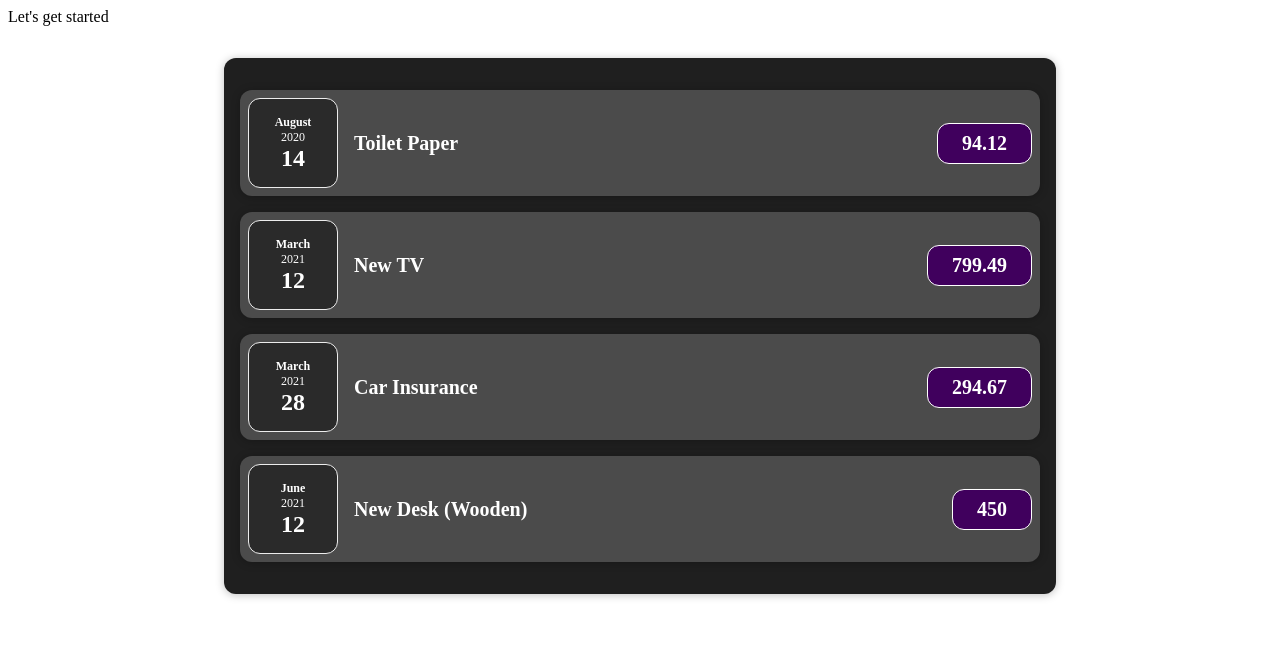
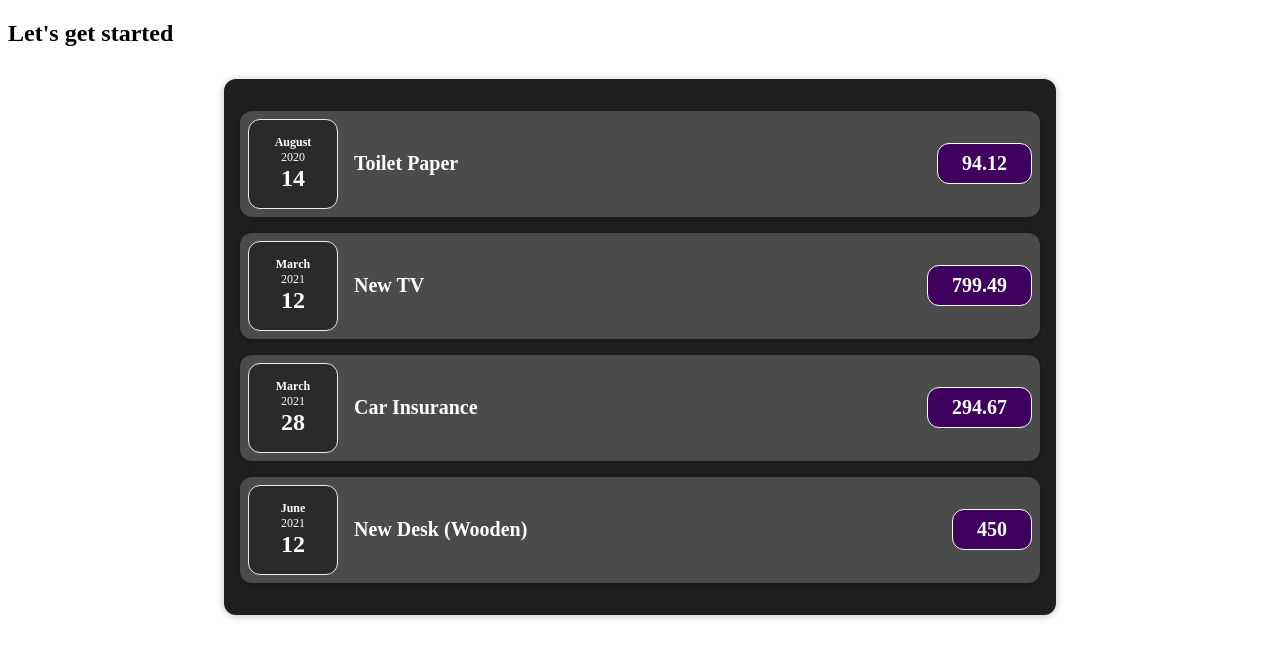
Before and after one commit to Jworboys/React-Practice, a React (Create React App) app in the folder ItemExpenseTracker/: page / in a window 1280 px wide. Shown: the top 658 px of the page. Built offline with nearby package versions, Linux system fonts and the light colour scheme.

Commit message:
Cleaning up file structure and changing fucntions to arrow functions

```diff
--- a/ItemExpenseTracker/src/App.js
+++ b/ItemExpenseTracker/src/App.js
@@ -1,8 +1,8 @@
-import Expenses from "./components/Expenses";
+import Expenses from "./components/Expenses/Expenses";
 
 
 
-function App() {
+const App = () => {
 
   const expenses = [
     {
@@ -33,10 +33,8 @@ function App() {
 
   return (
     <div>
-      <div>Let's get started</div>
-        <div>
-          <Expenses items={expenses}/>
-        </div>
+      <h2>Let's get started</h2>
+        <Expenses items={expenses}/>
     </div>
   );
 }
--- a/ItemExpenseTracker/src/components/ExpenseDate.js
+++ b/ItemExpenseTracker/src/components/Expenses/ExpenseDate.js
@@ -1,5 +1,5 @@
 import './ExpenseDate.css'
-function ExpenseDate(props){
+const ExpenseDate = (props) => {
     const month = props.date.toLocaleString('en-US',{month: 'long'});
     const day = props.date.toLocaleString('en-US',{day: '2-digit'});
     const year = props.date.getFullYear();
--- a/ItemExpenseTracker/src/components/ExpenseItem.js
+++ b/ItemExpenseTracker/src/components/Expenses/ExpenseItem.js
@@ -1,8 +1,8 @@
 import ExpenseDate from './ExpenseDate';
 import './ExpenseItem.css';
-import Card from './Card';
+import Card from '../UI/Card';
 
-function ExpenseItem(props) {
+const ExpenseItem = (props) => {
     return (
         <Card className="expense-item">
             <ExpenseDate date={props.date}/>
--- a/ItemExpenseTracker/src/components/Expenses.js
+++ b/ItemExpenseTracker/src/components/Expenses/Expenses.js
@@ -1,8 +1,8 @@
 import ExpenseItem from './ExpenseItem';
-import Card from './Card';
+import Card from '../UI/Card';
 import './Expenses.css';
 
-function Expenses(props){
+const Expenses = (props) => {
     return(
         <Card className="expenses">
         <ExpenseItem title={props.items[0].title}
--- a/ItemExpenseTracker/src/components/Card.js
+++ b/ItemExpenseTracker/src/components/UI/Card.js
@@ -1,6 +1,6 @@
 import './Card.css';
 
-function Card(props) {
+const Card = (props) => {
     const classes = 'card ' + props.className;
     return <div className={classes}>{props.children}</div>;
 }
```
Also changed, not shown: ItemExpenseTracker/src/components/Expenses/ExpenseDate.css (renamed from ItemExpenseTracker/src/components/ExpenseDate.css), ItemExpenseTracker/src/components/Expenses/ExpenseItem.css (renamed from ItemExpenseTracker/src/components/ExpenseItem.css), ItemExpenseTracker/src/components/Expenses/Expenses.css (renamed from ItemExpenseTracker/src/components/Expenses.css), ItemExpenseTracker/src/components/UI/Card.css (renamed from ItemExpenseTracker/src/components/Card.css).
